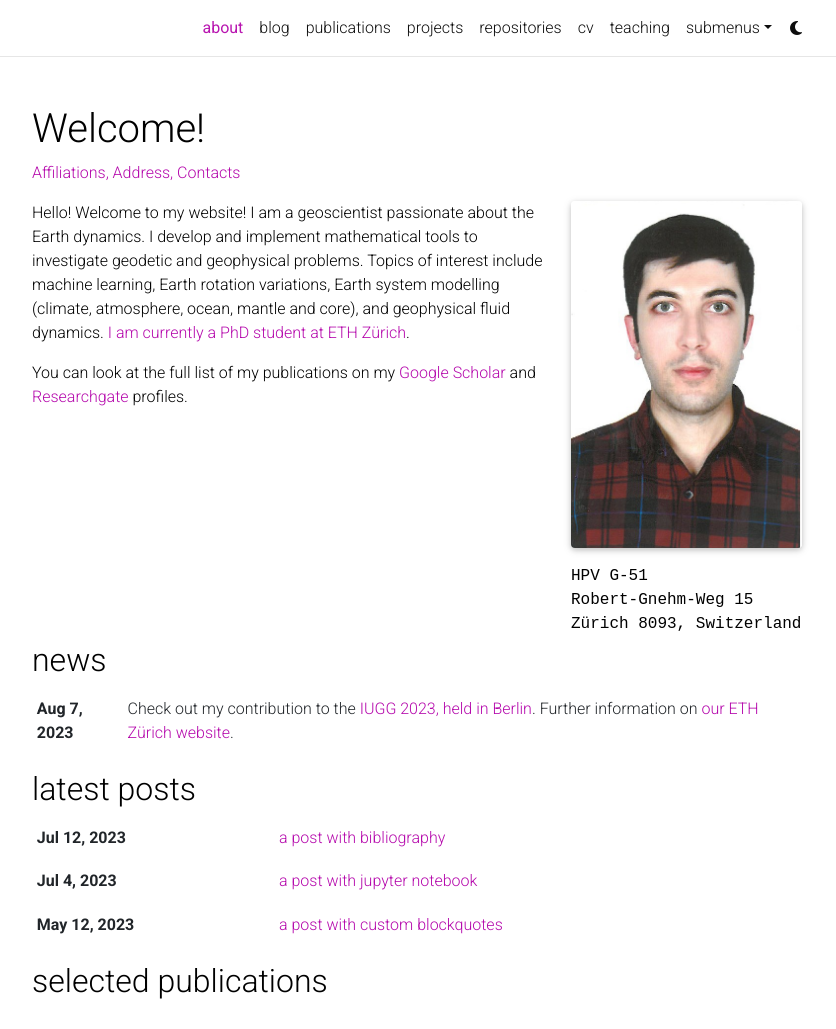
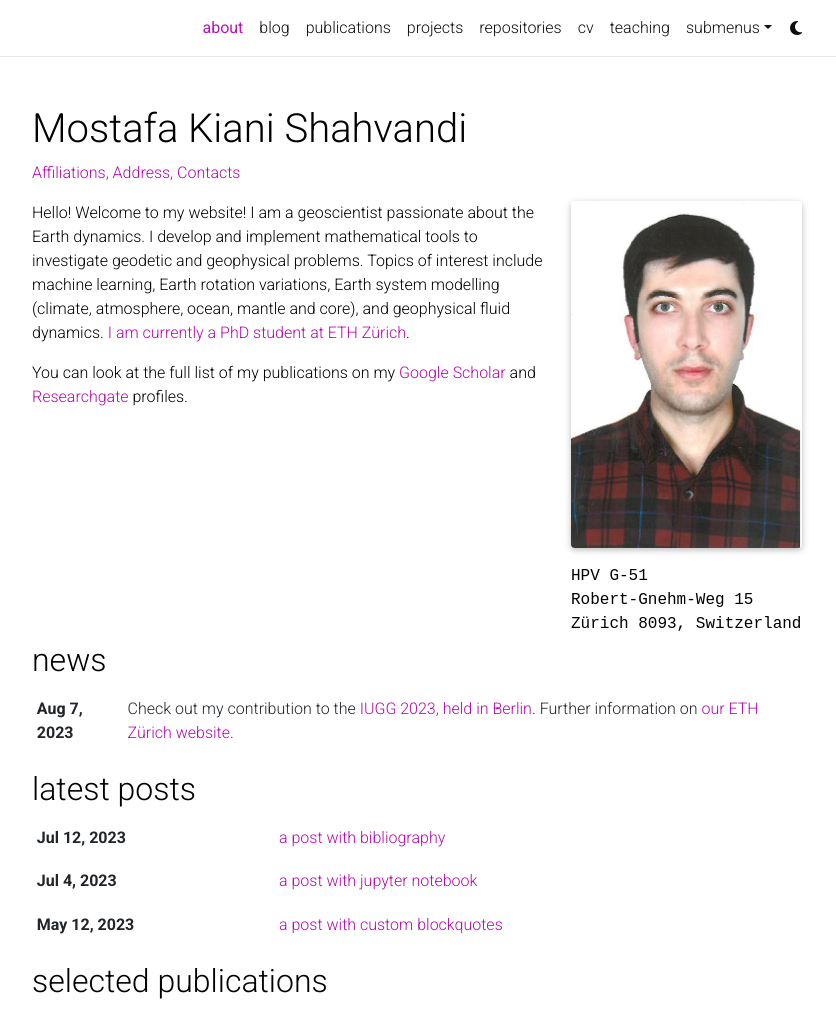
Before and after one commit to mkianis/mkianis.github.io, a Jekyll site: the page built from _pages/about.md, in a window 1280 px wide and 1318 px high, cut to the strip 0-1029 px from the top of the window. Shown: the whole strip, without its empty margins (223-1059 px from the left). Built offline with Jekyll 4.4.1, drawn with Linux system fonts in a browser that asks for light colours; full-size pictures stand in for the smaller copies a plugin makes; comment, search, counter and statistics services are not loaded; a style sheet for code colours, icons or effects is not loaded.

Commit message:
Update _config.yml

```diff
--- a/_config.yml
+++ b/_config.yml
@@ -2,7 +2,7 @@
 # Site settings
 # -----------------------------------------------------------------------------
 
-title: Welcome! # the website title (if blank, full name will be used instead)
+title: Mostafa Kiani Shahvandi # the website title (if blank, full name will be used instead)
 first_name: Mostafa
 middle_name:
 last_name: Kiani Shahvandi
```
